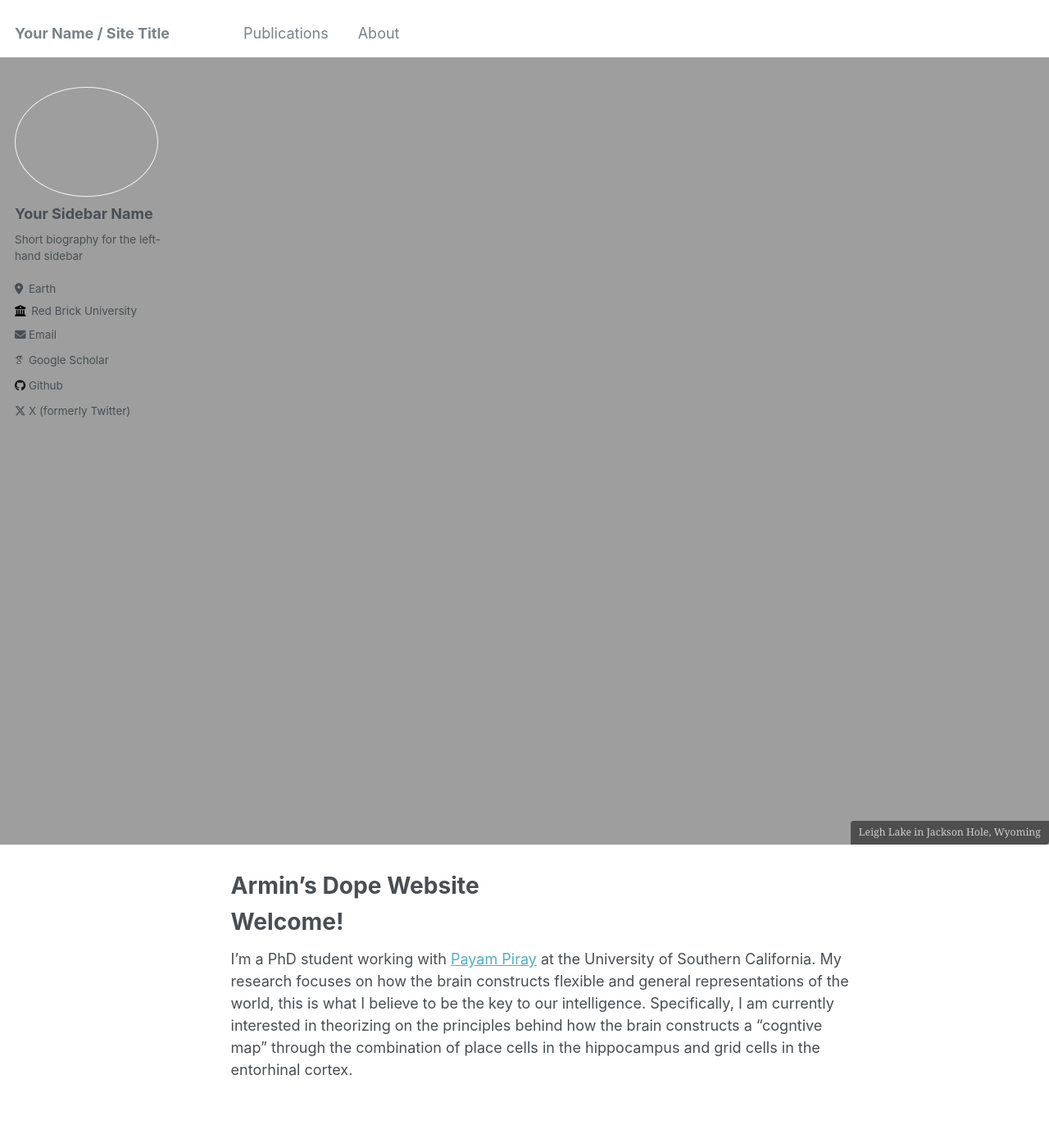
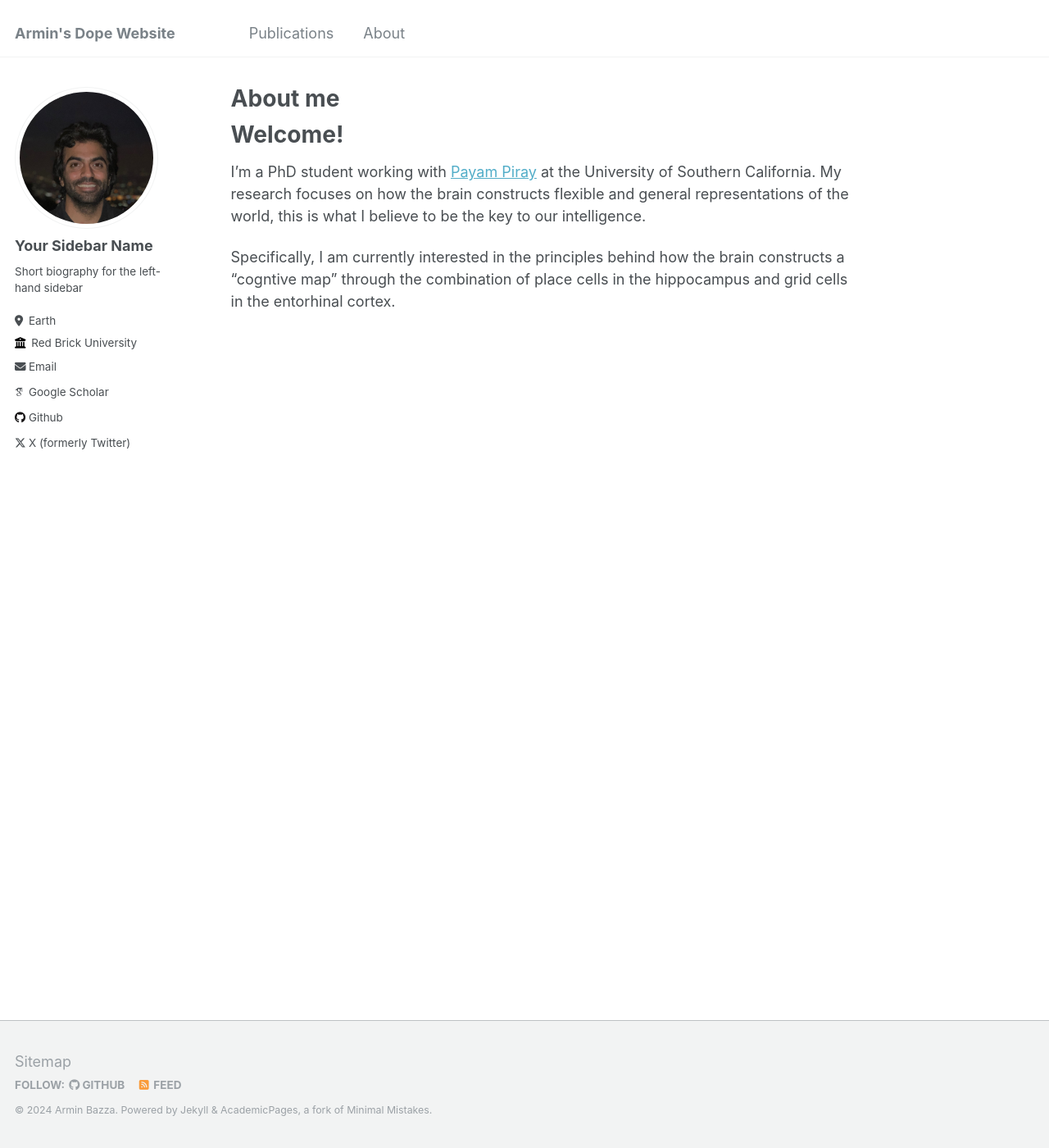
Before and after one commit to ArminBaz/arminbaz.github.io, a Jekyll site: the page built from _pages/about.md, in a window 1280 px wide and 1400 px high. Shown: the whole window at 82% size. Built offline with Jekyll 4.4.1, drawn with Linux system fonts in a browser that asks for light colours; some web fonts are replaced; some of the changed text lies outside the part shown.

Commit message:
updated photos

```diff
--- a/_config.yml
+++ b/_config.yml
@@ -8,9 +8,9 @@
 
 # Basic Site Settings
 locale                   : "en-US"
-title                    : "Your Name / Site Title"
+title                    : "Armin's Dope Website"
 title_separator          : "-"
-name                     : &name "Your Name"
+name                     : &name "Armin Bazza"
 description              : &description "personal description"
 url                      : https://academicpages.github.io # the base hostname & protocol for your site e.g. "https://mmistakes.github.io"
 baseurl                  : "" # the subpath of your site, e.g. "/blog"
@@ -21,7 +21,7 @@ repository               : "academicpages/academicpages.github.io"
 #               Additional customization can be done by editing /_includes/author-profile.html
 author:
   # Biographic information
-  avatar           : "profile.png"
+  avatar           : "Headshot.JPEG"
   name             : "Your Sidebar Name"
   pronouns         : # example: "she/her"
   bio              : "Short biography for the left-hand sidebar"
--- a/_pages/about.md
+++ b/_pages/about.md
@@ -1,9 +1,9 @@
 ---
 permalink: /
-title: "Armin's Dope Website"
+title: "About me"
 header:
-  image: ../images/Yosemite_1.jpg
-  caption: Leigh Lake in Jackson Hole, Wyoming
+  image:
+  caption: Yosemite California
 author_profile: true
 redirect_from:
   - /about/
@@ -12,4 +12,6 @@ redirect_from:
 
 Welcome!
 ====
-I'm a PhD student working with [Payam Piray](https://www.piraylab.com/) at the University of Southern California. My research focuses on how the brain constructs flexible and general representations of the world, this is what I believe to be the key to our intelligence. Specifically, I am currently interested in theorizing on the principles behind how the brain constructs a "cogntive map" through the combination of place cells in the hippocampus and grid cells in the entorhinal cortex.
+I'm a PhD student working with [Payam Piray](https://www.piraylab.com/) at the University of Southern California. My research focuses on how the brain constructs flexible and general representations of the world, this is what I believe to be the key to our intelligence.
+
+Specifically, I am currently interested in the principles behind how the brain constructs a "cogntive map" through the combination of place cells in the hippocampus and grid cells in the entorhinal cortex.
```
